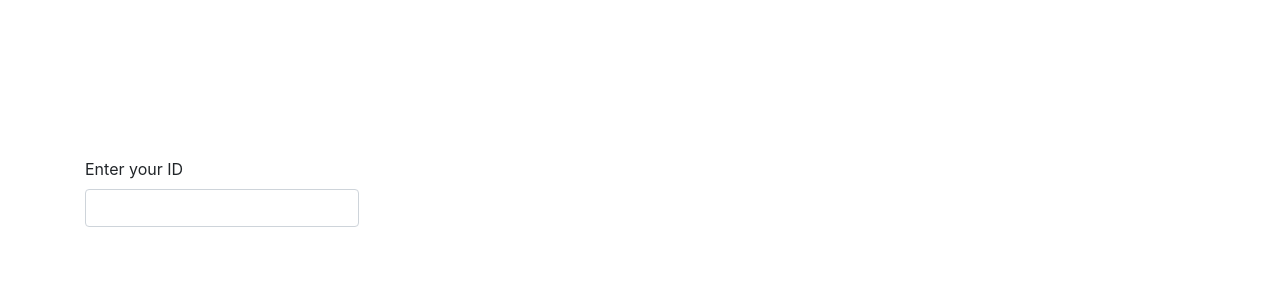
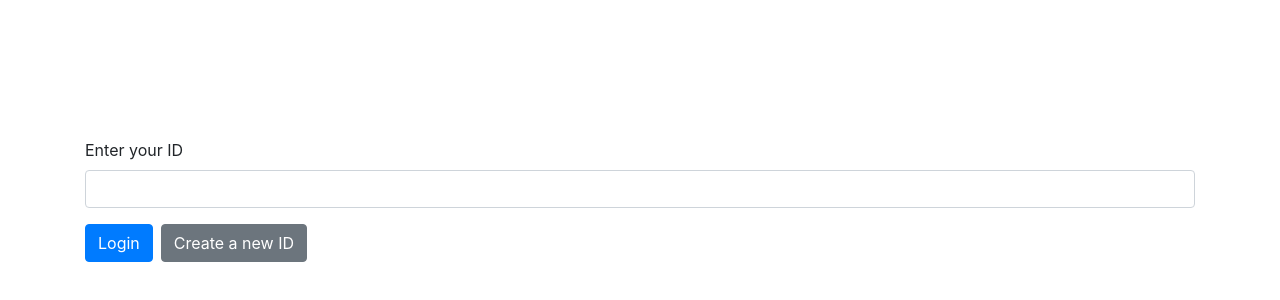
Before and after one commit to chandran-jr/Whattie, a React (Create React App) app: page / in a window 1280 px wide. Shown: the part 200-500 px from the top of the page. Built offline with nearby package versions, Linux system fonts and the light colour scheme.

Commit message:
Add files via upload

```diff
--- a/src/components/Login.js
+++ b/src/components/Login.js
@@ -1,5 +1,5 @@
 import React, {useRef} from 'react';
-import { Container, Form } from 'react-bootstrap';
+import { Button, Container, Form } from 'react-bootstrap';
 
 export default function Login() {
 
@@ -8,11 +8,13 @@ export default function Login() {
     return (
         <div>
             <Container className="align-items-center d-flex" style={{height:'100vh' }}>
-               <Form>
+               <Form className="w-100">
                    <Form.Group>
                        <Form.Label>Enter your ID</Form.Label>
                        <Form.Control type="text" ref={idRef} required />
                    </Form.Group>
+                   <Button type="submit" className="mr-2">Login</Button>
+                   <Button variant="secondary">Create a new ID</Button>
                </Form>
             </Container>
         </div>
```
